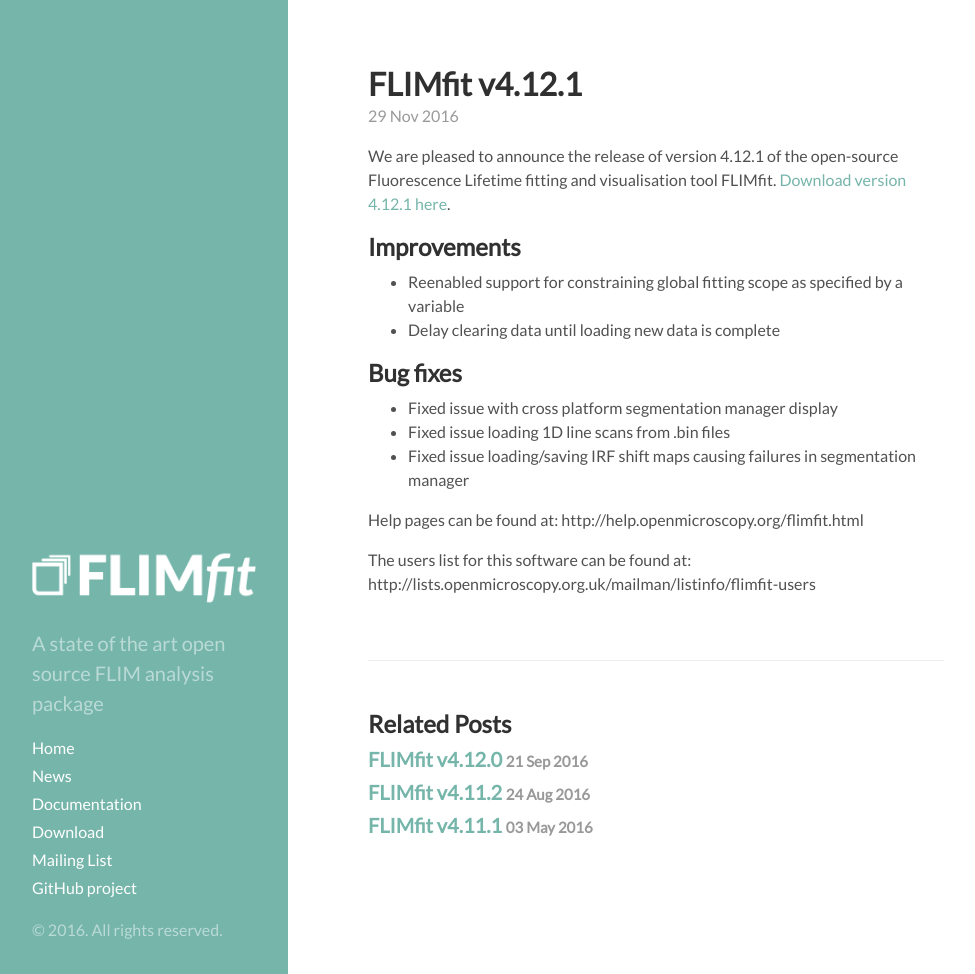
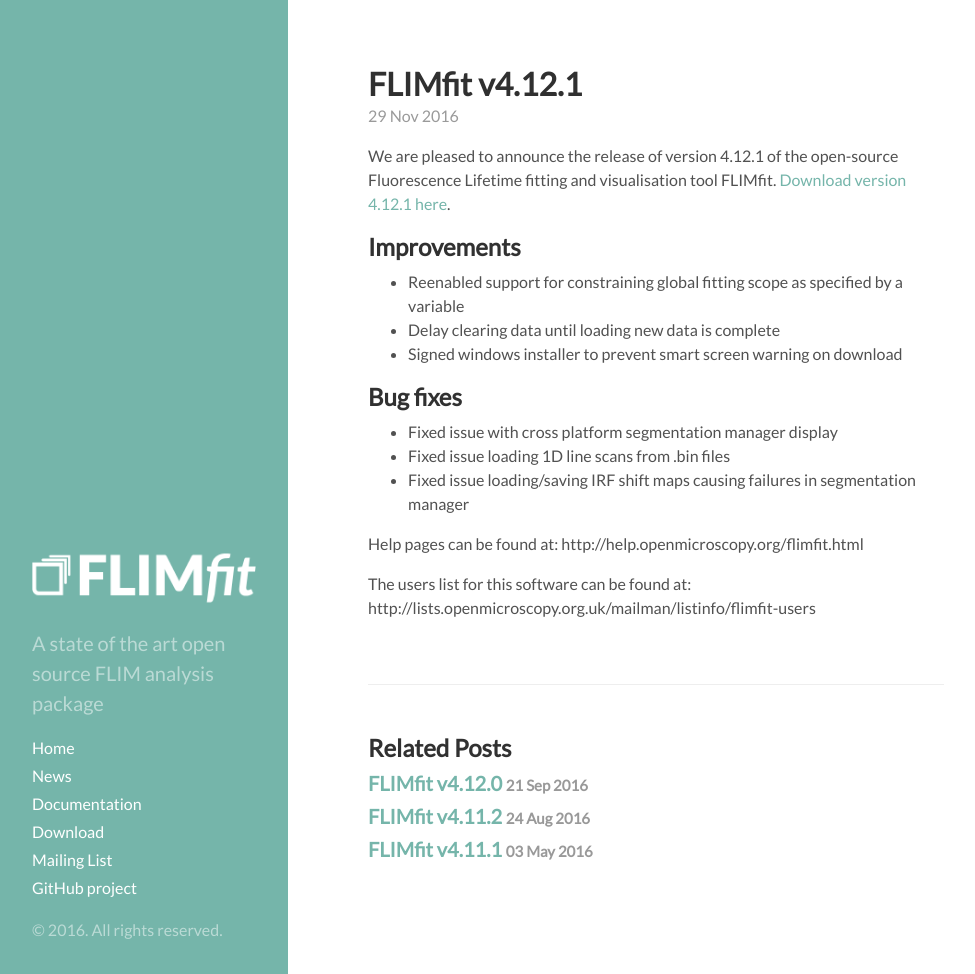
Before and after one commit to flimfit/FLIMfit-website, a Jekyll site: the page built from _posts/2016-11-29-FLIMfit-v4-12-1.md, in a window 1280 px wide and 974 px high. Shown: the whole window, without its empty margins (0-975 px from the left). Built offline with Jekyll 4.4.1, drawn with Linux system fonts in a browser that asks for light colours; nearby versions of some CDN libraries.

Commit message:
Update 2016-11-29-FLIMfit-v4-12-1.md

```diff
--- a/_posts/2016-11-29-FLIMfit-v4-12-1.md
+++ b/_posts/2016-11-29-FLIMfit-v4-12-1.md
@@ -9,6 +9,7 @@ Improvements
 ----------------
 - Reenabled support for constraining global fitting scope as specified by a variable
 - Delay clearing data until loading new data is complete
+- Signed windows installer to prevent smart screen warning on download
 
 Bug fixes
 ----------
```
